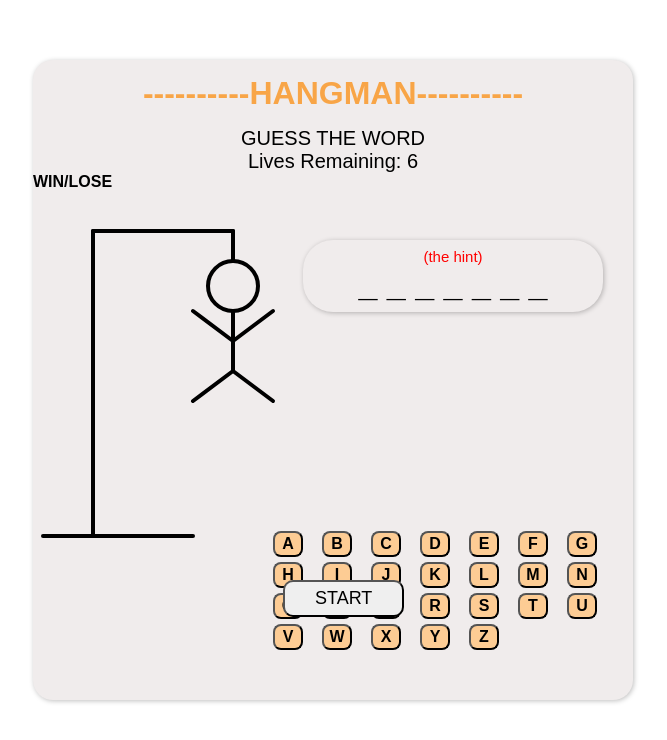
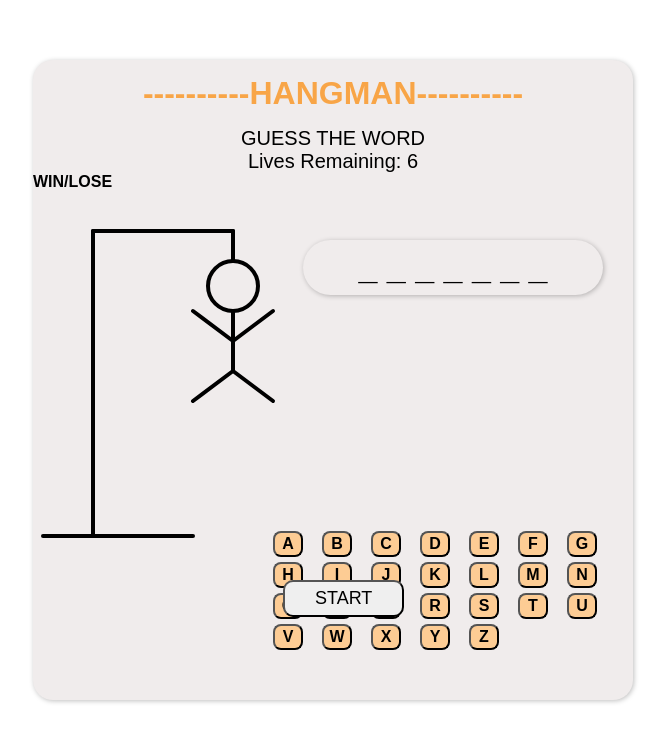
Before and after one commit to KosyAbone/hangman-game, a PHP site: page / in a window 1280 px wide. Shown: the top 740 px of the page, without its empty margins (307-974 px from the left). Run offline with PHP 8.4, Linux system fonts and the light colour scheme.

Commit message:
designed hint button

```diff
--- a/index.css
+++ b/index.css
@@ -77,7 +77,11 @@ body {
   }
 #hint{
     color: red;
+    background-color: white;
+    padding: 2px 10px;
+    border-radius: 10px;
     font-size: 15px;
+    display: none;
 }
   #word{
       font-size: 34px;
--- a/index.html
+++ b/index.html
@@ -11,7 +11,7 @@
             <p>GUESS THE WORD</p>
 
             <div class="userGuess">
-                <p id="hint">(the hint)</p>
+                <button id="hint">(the hint)</button>
                 <h1 id="word">_ _ _ _ _ _ _</h1>
             </div>
             <p>Lives Remaining: <span id="lives">6</span></p>
```
